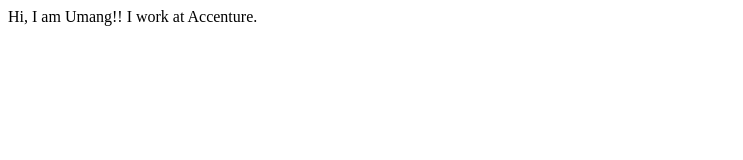
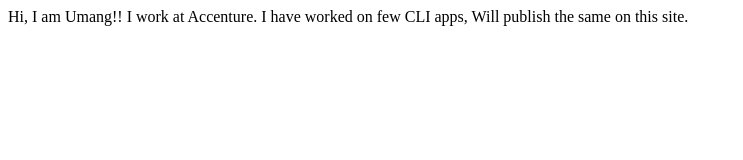
Before and after one commit to umang-kelani/umangkelani-site, a plain HTML site: page index.html in a window 1280 px wide. Shown: the whole page, without its empty margins (0-743 px from the left). Drawn offline with Linux system fonts and the light colour scheme.

Commit message:
Created a new branch.
Created a new branch to add project details.

```diff
--- a/index.html
+++ b/index.html
@@ -12,5 +12,7 @@
     Hi, I am Umang!!
 
     I work at Accenture.
+
+    I have worked on few CLI apps, Will publish the same on this site.
 </body>
 </html>
```
